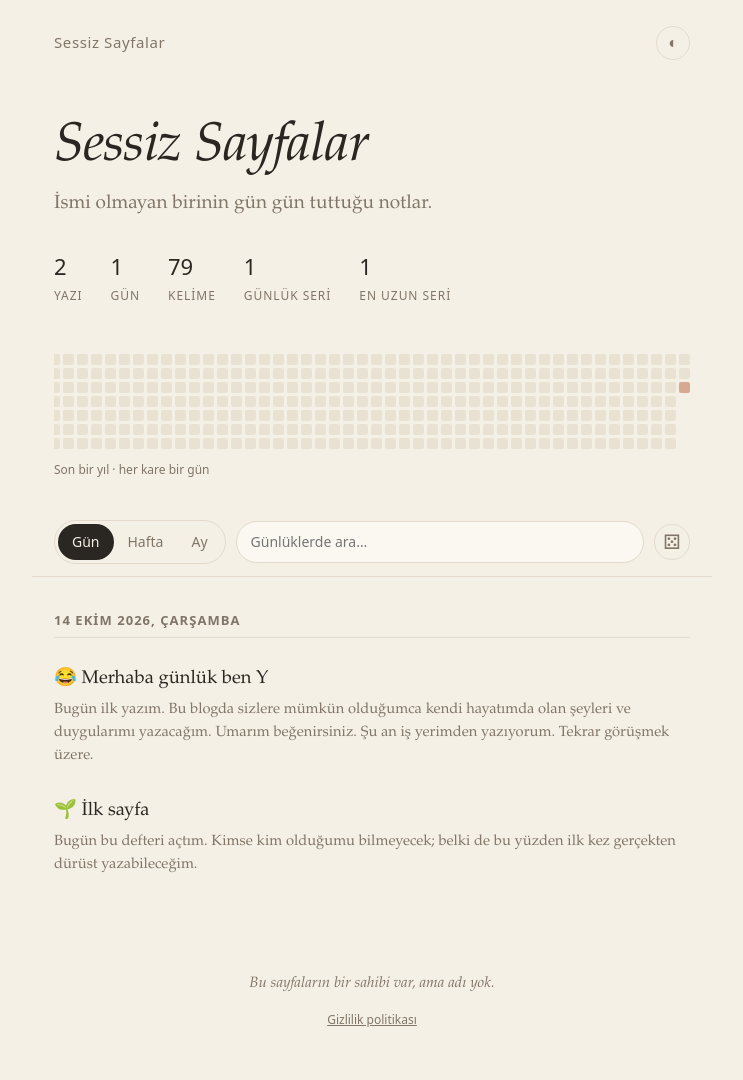
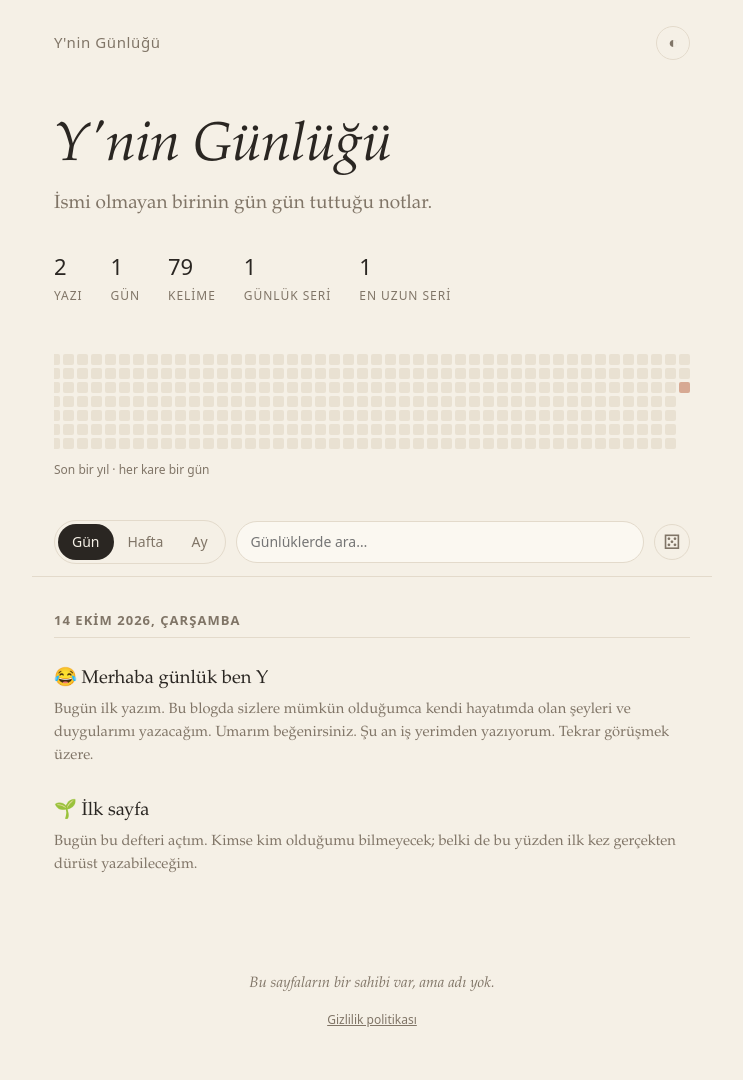
Before and after one commit to gunlukler/gunlukler.github.io, a Jekyll site: the page built from index.html, in a window 1280 px wide. Shown: the whole page, without its empty margins (268-1011 px from the left). Built offline with Jekyll 4.4.1, drawn with Linux system fonts in a browser that asks for light colours.

Commit message:
Site adı: Y'nin Günlüğü

```diff
--- a/_config.yml
+++ b/_config.yml
@@ -2,7 +2,7 @@
 #  Site ayarları — değiştirdikten sonra kaydet ve yayınla.
 # ---------------------------------------------------------------
 
-title: "Sessiz Sayfalar"
+title: "Y'nin Günlüğü"
 description: "İsmi olmayan birinin gün gün tuttuğu notlar."
 footer_notu: "Bu sayfaların bir sahibi var, ama adı yok."
 
```
Also changed, not shown: README.md.
